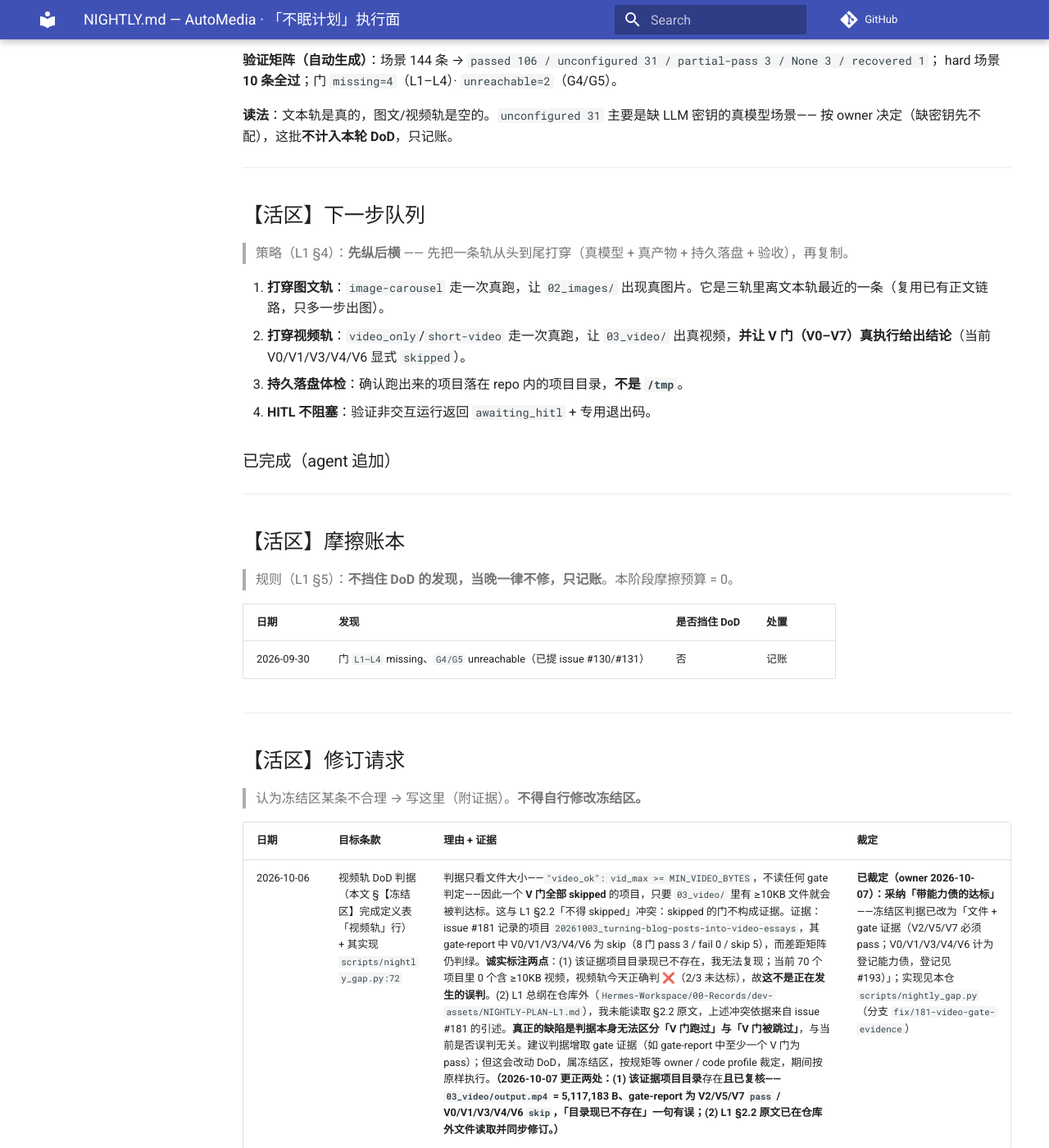
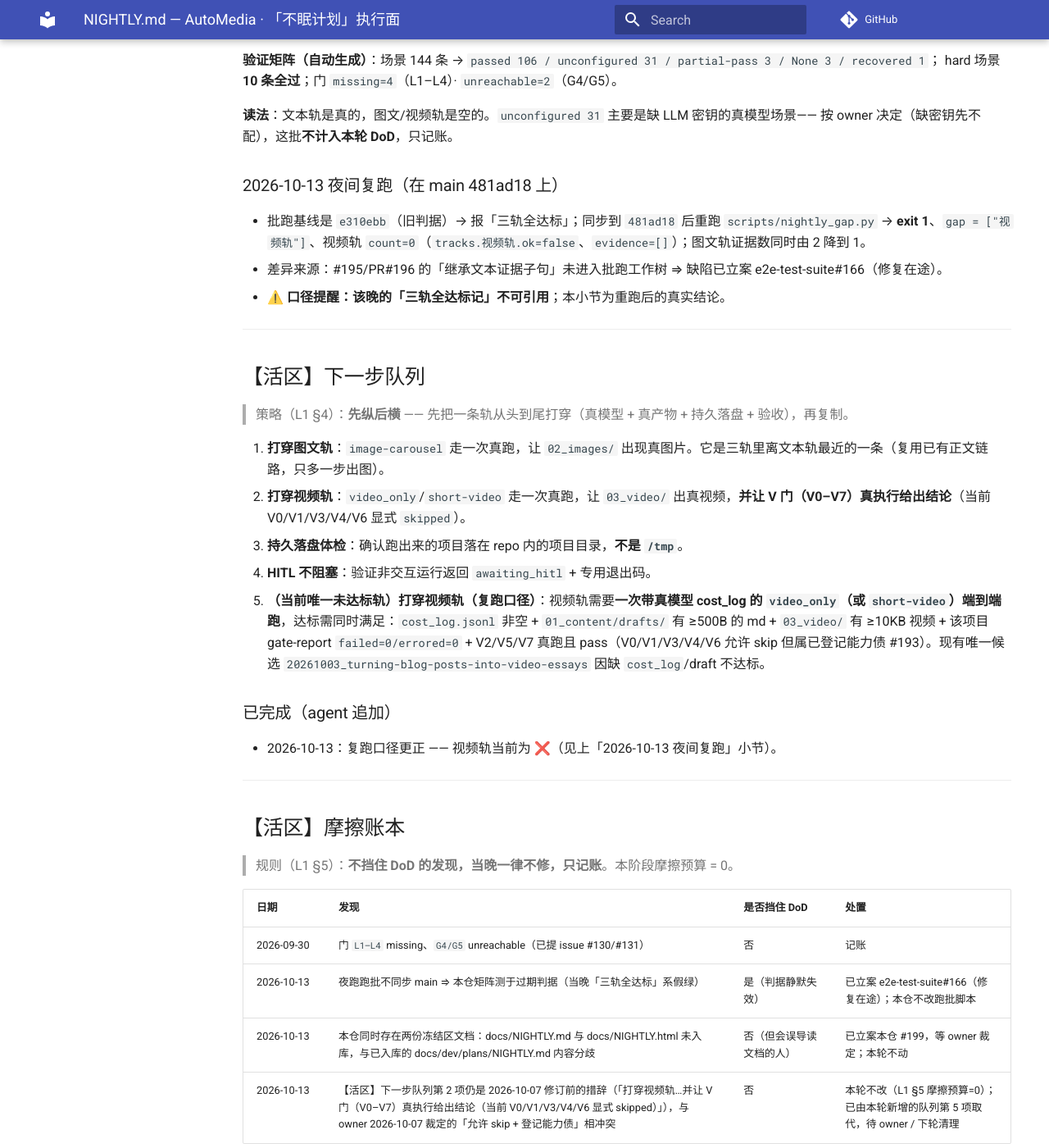
Before and after one commit to 1StepMore/AutoMedia, an MkDocs documentation site: the page built from docs/dev/plans/NIGHTLY.md, in a window 1280 px wide and 1400 px high, scrolled down 2626 px. Shown: the whole window at 82% size. Built offline with MkDocs 1.6.1 and Material for MkDocs 9.7.7, drawn with Linux system fonts in a browser that asks for light colours; comment, search, counter and statistics services are not loaded.

Commit message:
chore(nightly): 2026-10-13 复跑口径更正 —— 视频轨当前 ❌（不关闭任何 issue） (#200)
* chore(nightly): record the 2026-10-13 rerun and the video-track gap (#166)

Signed-off-by: Hermes Agent <hermes-agent@nousresearch.com>

* chore(nightly): log the stale video-track queue wording against the ratified criterion (#166)

Signed-off-by: Hermes Agent <hermes-agent@nousresearch.com>

* chore(docs): regenerate the doc inventory after the nightly ledger edit

docs/dev/plans/NIGHTLY.md 的活区追加触发了声明式事实闸（scripts/doc_inventory.py --check / tests/test_doc_inventory.py），重生成 docs/doc-inventory.md 以恢复零漂移。

Signed-off-by: Hermes Agent <hermes-agent@nousresearch.com>

---------

Signed-off-by: Hermes Agent <hermes-agent@nousresearch.com>
Co-authored-by: Hermes Agent <hermes-agent@nousresearch.com>

```diff
--- a/docs/dev/plans/NIGHTLY.md
+++ b/docs/dev/plans/NIGHTLY.md
@@ -94,6 +94,12 @@ hard 场景 **10 条全过**；门 `missing=4`（L1–L4）· `unreachable=2`（
 **读法**：文本轨是真的，图文/视频轨是空的。`unconfigured 31` 主要是缺 LLM 密钥的真模型场景——
 按 owner 决定（缺密钥先不配），这批**不计入本轮 DoD**，只记账。
 
+### 2026-10-13 夜间复跑（在 main 481ad18 上）
+
+- 批跑基线是 `e310ebb`（旧判据）→ 报「三轨全达标」；同步到 `481ad18` 后重跑 `scripts/nightly_gap.py` → **exit 1**、`gap = ["视频轨"]`、视频轨 `count=0`（`tracks.视频轨.ok=false`、`evidence=[]`）；图文轨证据数同时由 2 降到 1。
+- 差异来源：#195/PR#196 的「继承文本证据子句」未进入批跑工作树 ⇒ 缺陷已立案 e2e-test-suite#166（修复在途）。
+- ⚠️ **口径提醒：该晚的「三轨全达标记」不可引用**；本小节为重跑后的真实结论。
+
 ---
 
 ## 【活区】下一步队列
@@ -104,8 +110,11 @@ hard 场景 **10 条全过**；门 `missing=4`（L1–L4）· `unreachable=2`（
 2. **打穿视频轨**：`video_only`/`short-video` 走一次真跑，让 `03_video/` 出真视频，**并让 V 门（V0–V7）真执行给出结论**（当前 V0/V1/V3/V4/V6 显式 `skipped`）。
 3. **持久落盘体检**：确认跑出来的项目落在 repo 内的项目目录，**不是 `/tmp`**。
 4. **HITL 不阻塞**：验证非交互运行返回 `awaiting_hitl` + 专用退出码。
+5. **（当前唯一未达标轨）打穿视频轨（复跑口径）**：视频轨需要**一次带真模型 cost_log 的 `video_only`（或 `short-video`）端到端跑**，达标需同时满足：`cost_log.jsonl` 非空 + `01_content/drafts/` 有 ≥500B 的 md + `03_video/` 有 ≥10KB 视频 + 该项目 gate-report `failed=0/errored=0` + V2/V5/V7 真跑且 pass（V0/V1/V3/V4/V6 允许 skip 但属已登记能力债 #193）。现有唯一候选 `20261003_turning-blog-posts-into-video-essays` 因缺 `cost_log`/draft 不达标。
 
 ### 已完成（agent 追加）
+
+- 2026-10-13：复跑口径更正 —— 视频轨当前为 ❌（见上「2026-10-13 夜间复跑」小节）。
 
 ---
 
@@ -116,6 +125,9 @@ hard 场景 **10 条全过**；门 `missing=4`（L1–L4）· `unreachable=2`（
 | 日期 | 发现 | 是否挡住 DoD | 处置 |
 |:---|:---|:---|:---|
 | 2026-09-30 | 门 `L1–L4` missing、`G4/G5` unreachable（已提 issue #130/#131） | 否 | 记账 |
+| 2026-10-13 | 夜跑跑批不同步 main ⇒ 本仓矩阵测于过期判据（当晚「三轨全达标」系假绿） | 是（判据静默失效） | 已立案 e2e-test-suite#166（修复在途）；本仓不改跑批脚本 |
+| 2026-10-13 | 本仓同时存在两份冻结区文档：docs/NIGHTLY.md 与 docs/NIGHTLY.html 未入库，与已入库的 docs/dev/plans/NIGHTLY.md 内容分歧 | 否（但会误导读文档的人） | 已立案本仓 #199，等 owner 裁定；本轮不动 |
+| 2026-10-13 | 【活区】下一步队列第 2 项仍是 2026-10-07 修订前的措辞（「打穿视频轨…并让 V 门（V0–V7）真执行给出结论（当前 V0/V1/V3/V4/V6 显式 skipped）」），与 owner 2026-10-07 裁定的「允许 skip + 登记能力债」相冲突 | 否 | 本轮不改（L1 §5 摩擦预算=0）；已由本轮新增的队列第 5 项取代，待 owner / 下轮清理 |
 
 ---
 
```
Also changed, not shown: docs/doc-inventory.md (+1 -1 lines).
